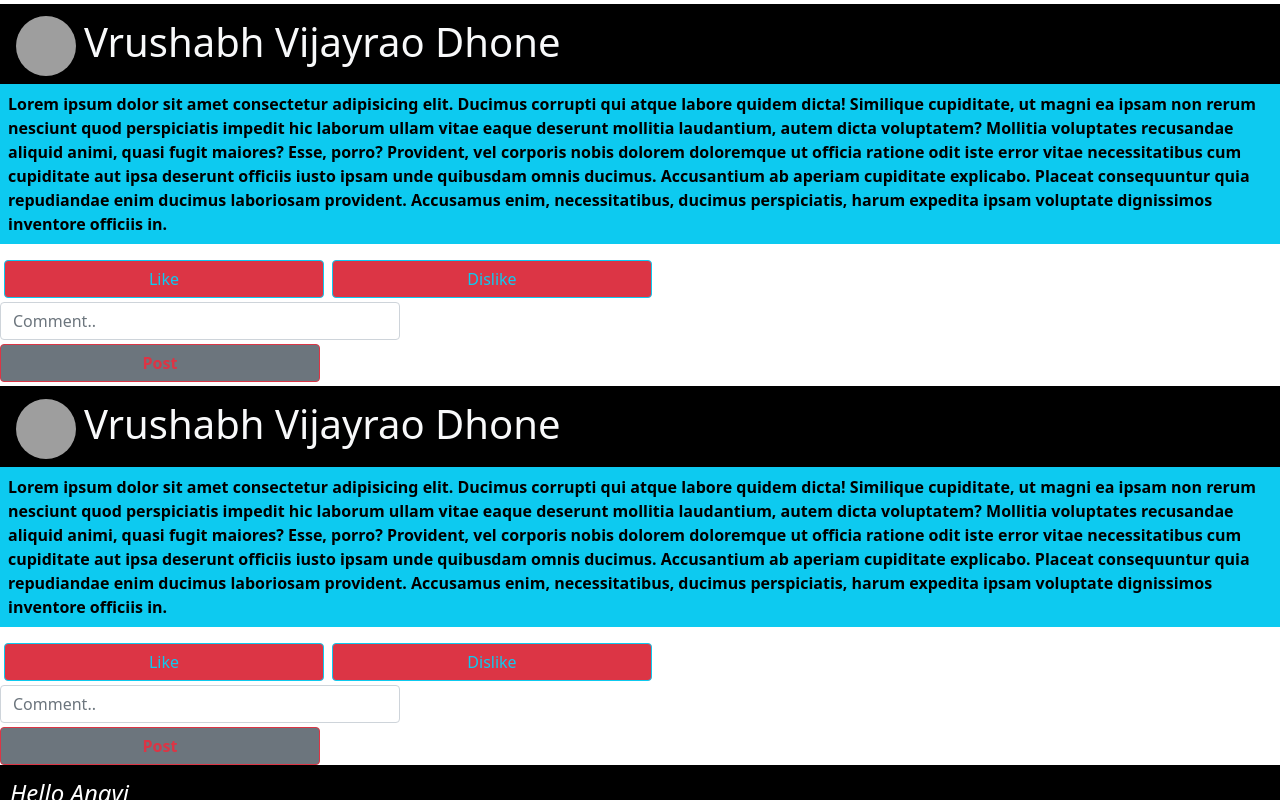
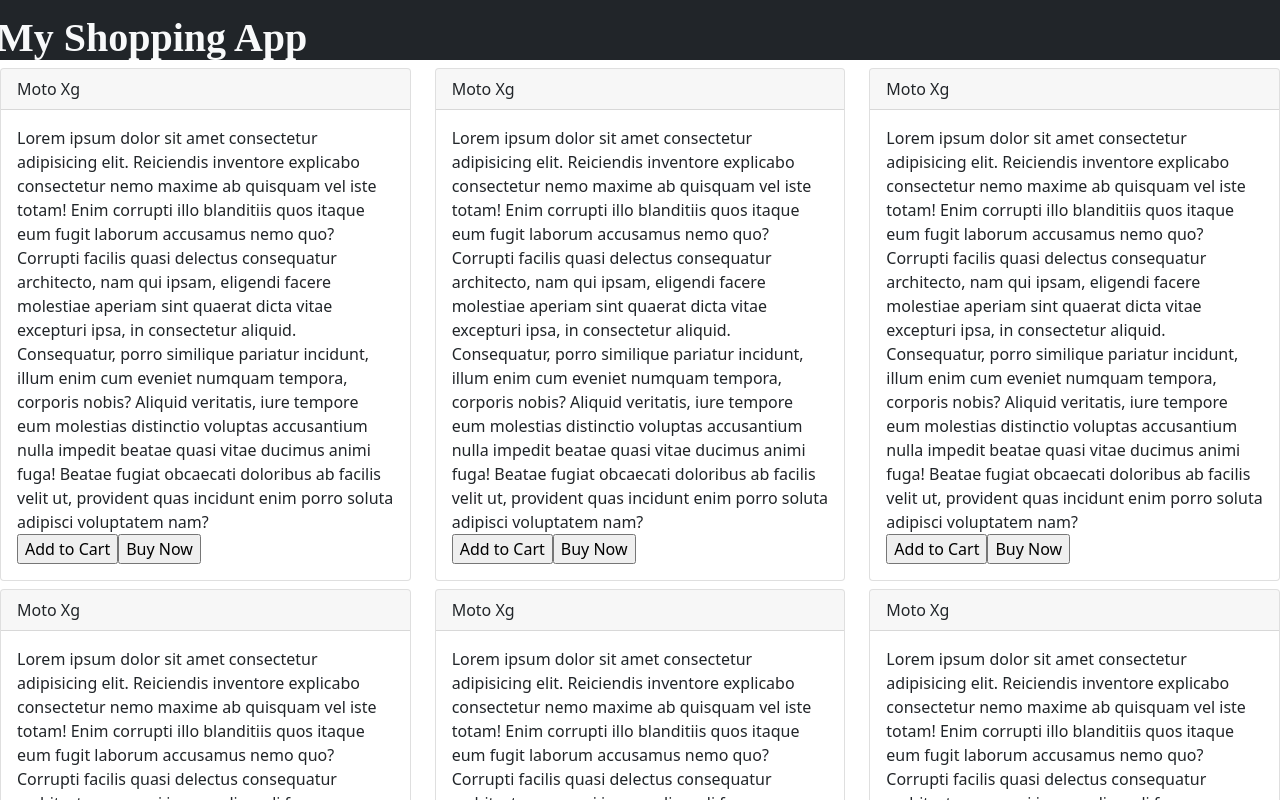
Before and after one commit to dhonevrushabh07/react-project-day18-part2, a React (Create React App) app: page / in a window 1280 px wide. Shown: the top 800 px of the page. Built offline with nearby package versions, Linux system fonts and the light colour scheme; grey boxes are pictures that could not be loaded.

Commit message:
part2 b6 shopping application imp

```diff
--- a/src/App.js
+++ b/src/App.js
@@ -1,11 +1,68 @@
-import Vrushabh007 from "./components/1.js";
-import Anavi from "./components/2.js";
 export default function App() {
   return (
-    <div>
-      <Vrushabh007 />
-      <Vrushabh007 />
-      <Anavi></Anavi>
+    <div className="container-fluid p-0">
+      <Header />
+      <div className="row">
+        <div className="col-md-4 col-sm-6 mt-2">
+          <MyCard />
+        </div>
+
+        <div className="col-md-4 col-sm-6 mt-2">
+          <MyCard />
+        </div>
+
+        <div className="col-md-4 col-sm-6 mt-2">
+          <MyCard />
+        </div>
+
+        <div className="col-md-4 col-sm-6 mt-2">
+          <MyCard />
+        </div>
+        <div className="col-md-4 col-sm-6 mt-2">
+          <MyCard />
+        </div>
+        <div className="col-md-4 col-sm-6 mt-2">
+          <MyCard />
+        </div>
+      </div>
     </div>
   );
 }
+
+function Header() {
+  return (
+    <div className="row">
+      <div
+        className=" col bg-dark text-light fs-1 p-2 fw-bolder"
+        style={{ height: "60px", fontFamily: "italic" }}
+      >
+        My Shopping App
+      </div>
+    </div>
+  );
+}
+
+function MyCard() {
+  return (
+    <div className="card">
+      <div className="card-header">Moto Xg</div>
+      <div className="card-body">
+        Lorem ipsum dolor sit amet consectetur adipisicing elit. Reiciendis
+        inventore explicabo consectetur nemo maxime ab quisquam vel iste totam!
+        Enim corrupti illo blanditiis quos itaque eum fugit laborum accusamus
+        nemo quo? Corrupti facilis quasi delectus consequatur architecto, nam
+        qui ipsam, eligendi facere molestiae aperiam sint quaerat dicta vitae
+        excepturi ipsa, in consectetur aliquid. Consequatur, porro similique
+        pariatur incidunt, illum enim cum eveniet numquam tempora, corporis
+        nobis? Aliquid veritatis, iure tempore eum molestias distinctio voluptas
+        accusantium nulla impedit beatae quasi vitae ducimus animi fuga! Beatae
+        fugiat obcaecati doloribus ab facilis velit ut, provident quas incidunt
+        enim porro soluta adipisci voluptatem nam?
+        <div>
+          <input type="button" value="Add to Cart" />
+          <input type="button" value="Buy Now" />
+        </div>
+      </div>
+    </div>
+  );
+}
```
